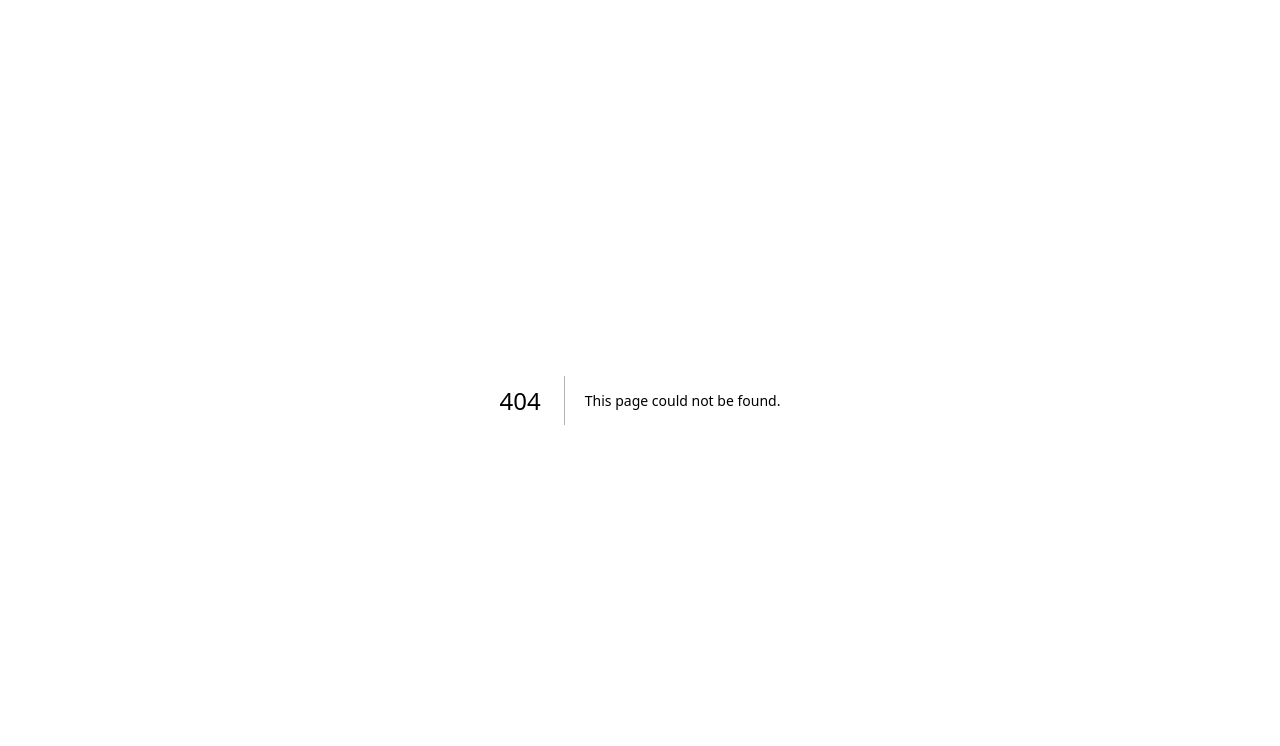
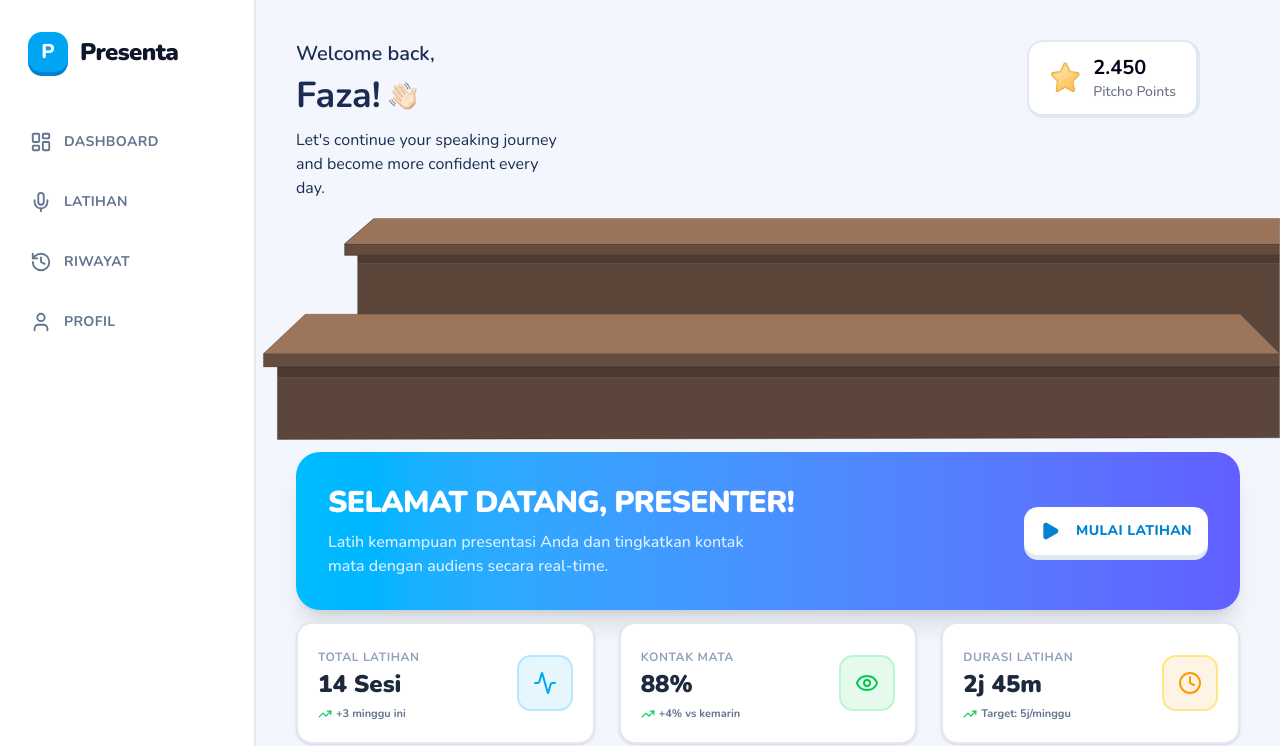
Before and after one commit to localhost-orgz/pitcho-fe, a Next.js app: page /studio in a window 1280 px wide. Before the commit this address had no page. Shown: the top 746 px of the page. Built offline with nearby package versions, Linux system fonts and the light colour scheme.

Commit message:
feat: studio header

```diff
--- a/src/app/globals.css
+++ b/src/app/globals.css
@@ -14,6 +14,8 @@ body,
   --color-foreground: var(--foreground);
   --font-sans: var(--font-nunito);
   --font-mono: var(--font-geist-mono);
+  --font-noto-sans-jp: var(--font-noto-sans-jp);
+  --font-noto-jp: var(--font-noto-sans-jp);
   --color-sidebar-ring: var(--sidebar-ring);
   --color-sidebar-border: var(--sidebar-border);
   --color-sidebar-accent-foreground: var(--sidebar-accent-foreground);
--- a/src/app/layout.js
+++ b/src/app/layout.js
@@ -1,10 +1,16 @@
-import { Nunito } from "next/font/google";
+import { Nunito, Noto_Sans_JP } from "next/font/google";
 import "./globals.css";
 
 const nunito = Nunito({
   variable: "--font-nunito",
   subsets: ["latin"],
   weight: ["300", "400", "500", "600", "700", "800", "900"],
+});
+
+const notoJp = Noto_Sans_JP({
+  variable: "--font-noto-sans-jp",
+  subsets: ["latin"],
+  weight: ["300", "400", "500", "700", "900"],
 });
 
 export const metadata = {
@@ -16,7 +22,7 @@ export default function RootLayout({ children }) {
   return (
     <html
       lang="en"
-      className={`${nunito.variable} h-full antialiased`}
+      className={`${nunito.variable} ${notoJp.variable} h-full antialiased`}
     >
       <body className="min-h-full flex flex-col">{children}</body>
     </html>
--- a/src/app/dashboard/layout.js
+++ b/src/app/studio/layout.js
@@ -17,10 +17,8 @@ export default function DashboardLayout({ children }) {
       <MobileHeader />
 
       {/* Main Content Area */}
-      <main className="flex-1 md:pl-20 lg:pl-64 min-h-screen">
-        <div className="max-w-[1056px] mx-auto p-4 md:p-8 lg:p-10">
-          {children}
-        </div>
+      <main className="flex-1 md:pl-20 lg:pl-64 min-h-screen bg-[#f3f7fd]">
+        <div className=" mx-auto p-4 md:p-8 lg:p-10">{children}</div>
       </main>
     </div>
   );
--- a/src/app/dashboard/page.js
+++ b/src/app/studio/page.js
@@ -9,10 +9,11 @@ import {
   Activity,
   Calendar,
   ChevronRight,
-  Clock
+  Clock,
 } from "lucide-react";
+import Image from "next/image";
 
-export default function DashboardPage() {
+export default function StationPage() {
   const stats = [
     {
       label: "Total Latihan",
@@ -68,15 +69,90 @@ export default function DashboardPage() {
   ];
 
   return (
-    <div className="space-y-8">
+    <div className="space-y-3">
+      <div className="flex bg-white fixed right-20 px-5 py-3 gap-3 items-center rounded-2xl border-2 border-b-4 border-r-4">
+        <Image className="w-8 h-8" src={"/star.png"} height={100} width={100} />
+        <div className="flex flex-col">
+          <h3 className="font-bold text-xl">2.450</h3>
+          <span className="text-sm text-gray-500 font-medium">
+            Pitcho Points
+          </span>
+        </div>
+      </div>
       {/* Welcome Banner */}
+      <div className="w-full h-100 relative">
+        <div className="flex flex-col text-[#1B2C52] gap-2">
+          <h6 className="text-xl font-semibold">Welcome back,</h6>
+          <div className="flex flex-row items-center gap-2">
+            <h1 className="text-4xl font-bold">Faza!</h1>
+            <Image
+              src={"/hi.svg"}
+              height={100}
+              width={100}
+              className="w-7 h-auto"
+            />
+          </div>
+          <p className="w-68 mt-1">
+            Let's continue your speaking journey and become more confident every
+            day.
+          </p>
+        </div>
+        <div className="absolute bottom-0 -right-10">
+          <svg
+            width="1017"
+            height="222"
+            viewBox="0 0 1017 222"
+            fill="none"
+            xmlns="http://www.w3.org/2000/svg"
+          >
+            <path
+              d="M14.4178 221.5L1016.5 219.863V159.293H14.4178V221.5Z"
+              fill="#5C453A"
+            />
+            <path
+              d="M1016.5 148.652H14.4178V159.293H1016.5V148.652Z"
+              fill="#4D3A31"
+            />
+            <path
+              d="M0.5 135.556H1016.5L977.203 96.2667H94.6499H42.2534L0.5 135.556Z"
+              fill="#9D755A"
+            />
+            <path
+              d="M14.4178 148.652H1016.5V135.556H0.5V148.652H14.4178Z"
+              fill="#664C3E"
+            />
+            <path
+              d="M977.203 96.2667L1016.5 135.556V45.5185H94.6499V96.2667H977.203Z"
+              fill="#5C463A"
+            />
+            <path
+              d="M1016.5 37.3333H94.6499V45.5185H1016.5V37.3333Z"
+              fill="#4D3A31"
+            />
+            <path
+              d="M94.6499 37.3333H1016.5V25.8741H81.5508V37.3333H94.6499Z"
+              fill="#644B3C"
+            />
+            <path
+              d="M81.5508 25.8741H1016.5V0.5H111.024L81.5508 25.8741Z"
+              fill="#9C7459"
+            />
+            <path
+              d="M14.4178 148.652H1016.5M14.4178 148.652V159.293M94.6499 96.2667H42.2534L0.5 135.556V148.652H14.4178M1016.5 148.652H0.5M1016.5 148.652V159.293M1016.5 148.652V135.556M1016.5 135.556H0.5M1016.5 135.556L977.203 96.2667H94.6499M1016.5 135.556V45.5185M1016.5 159.293V219.863L14.4178 221.5V159.293M1016.5 159.293H14.4178M94.6499 96.2667V45.5185M94.6499 37.3333H1016.5M94.6499 37.3333V45.5185M1016.5 25.8741V0.5H111.024L81.5508 25.8741V37.3333H94.6499M1016.5 37.3333V45.5185M1016.5 37.3333H81.5508M1016.5 37.3333V25.8741M1016.5 45.5185H94.6499M1016.5 25.8741H81.5508M81.5508 25.8741C91.3751 17.4161 111.024 0.5 111.024 0.5"
+              stroke="black"
+              stroke-opacity="0.25"
+            />
+          </svg>
+        </div>
+      </div>
       <div className="flex flex-col md:flex-row md:items-center justify-between gap-4 bg-gradient-to-r from-sky-400 to-indigo-500 text-white rounded-3xl p-6 md:p-8 shadow-xl">
         <div className="space-y-2">
           <h1 className="text-3xl font-black tracking-tight leading-tight uppercase">
             Selamat Datang, Presenter!
           </h1>
           <p className="text-sky-100 font-medium text-sm md:text-base max-w-md">
-            Latih kemampuan presentasi Anda dan tingkatkan kontak mata dengan audiens secara real-time.
+            Latih kemampuan presentasi Anda dan tingkatkan kontak mata dengan
+            audiens secara real-time.
           </p>
         </div>
         <Button
@@ -102,7 +178,9 @@ export default function DashboardPage() {
                 <span className="text-xs font-bold text-slate-400 uppercase tracking-wider">
                   {stat.label}
                 </span>
-                <div className="text-2xl font-black text-slate-800">{stat.value}</div>
+                <div className="text-2xl font-black text-slate-800">
+                  {stat.value}
+                </div>
                 <span className="text-[11px] font-bold text-slate-500 block flex items-center gap-1">
                   <TrendingUp className="size-3.5 text-green-500 inline" />
                   {stat.change}
@@ -146,13 +224,26 @@ export default function DashboardPage() {
               </thead>
               <tbody className="divide-y divide-slate-100 font-medium">
                 {recentSessions.map((session) => (
-                  <tr key={session.id} className="hover:bg-slate-50/50 transition-colors">
-                    <td className="py-3 px-2 font-bold text-slate-700">{session.topic}</td>
-                    <td className="py-3 px-2 text-slate-500 text-xs">{session.date}</td>
-                    <td className="py-3 px-2 text-slate-500 text-xs">{session.duration}</td>
-                    <td className="py-3 px-2 text-sky-600 font-bold">{session.eyeContact}</td>
+                  <tr
+                    key={session.id}
+                    className="hover:bg-slate-50/50 transition-colors"
+                  >
+                    <td className="py-3 px-2 font-bold text-slate-700">
+                      {session.topic}
+                    </td>
+                    <td className="py-3 px-2 text-slate-500 text-xs">
+                      {session.date}
+                    </td>
+                    <td className="py-3 px-2 text-slate-500 text-xs">
+                      {session.duration}
+                    </td>
+                    <td className="py-3 px-2 text-sky-600 font-bold">
+                      {session.eyeContact}
+                    </td>
                     <td className="py-3 px-2 text-right">
-                      <span className={`inline-block text-[10px] font-extrabold px-2.5 py-1 rounded-full uppercase ${session.statusColor}`}>
+                      <span
+                        className={`inline-block text-[10px] font-extrabold px-2.5 py-1 rounded-full uppercase ${session.statusColor}`}
+                      >
                         {session.status}
                       </span>
                     </td>
@@ -167,17 +258,23 @@ export default function DashboardPage() {
         <div className="bg-gradient-to-br from-amber-50 to-amber-100/50 border-2 border-amber-200 rounded-2xl p-6 space-y-4">
           <div className="flex items-center gap-x-2 text-amber-600">
             <Calendar className="size-5" />
-            <h2 className="text-base font-black uppercase tracking-tight">Tips Hari Ini</h2>
+            <h2 className="text-base font-black uppercase tracking-tight">
+              Tips Hari Ini
+            </h2>
           </div>
           <div className="space-y-3 text-sm text-slate-600 leading-relaxed font-medium">
             <p>
-              <strong>1. Pertahankan Kontak Mata:</strong> Cobalah untuk menatap langsung ke kamera laptop Anda seolah-olah menatap mata audiens.
+              <strong>1. Pertahankan Kontak Mata:</strong> Cobalah untuk menatap
+              langsung ke kamera laptop Anda seolah-olah menatap mata audiens.
             </p>
             <p>
-              <strong>2. Atur Tempo:</strong> Jangan berbicara terlalu cepat. Berikan jeda 1-2 detik di antara poin-poin penting agar presentasi terasa tenang.
+              <strong>2. Atur Tempo:</strong> Jangan berbicara terlalu cepat.
+              Berikan jeda 1-2 detik di antara poin-poin penting agar presentasi
+              terasa tenang.
             </p>
             <p>
-              <strong>3. Postur Tegak:</strong> Postur tubuh yang tegak membantu meningkatkan kepercayaan diri dan kualitas proyeksi suara Anda.
+              <strong>3. Postur Tegak:</strong> Postur tubuh yang tegak membantu
+              meningkatkan kepercayaan diri dan kualitas proyeksi suara Anda.
             </p>
           </div>
         </div>
```
Also changed, not shown: public/hi.svg (added), public/star.png (added).
